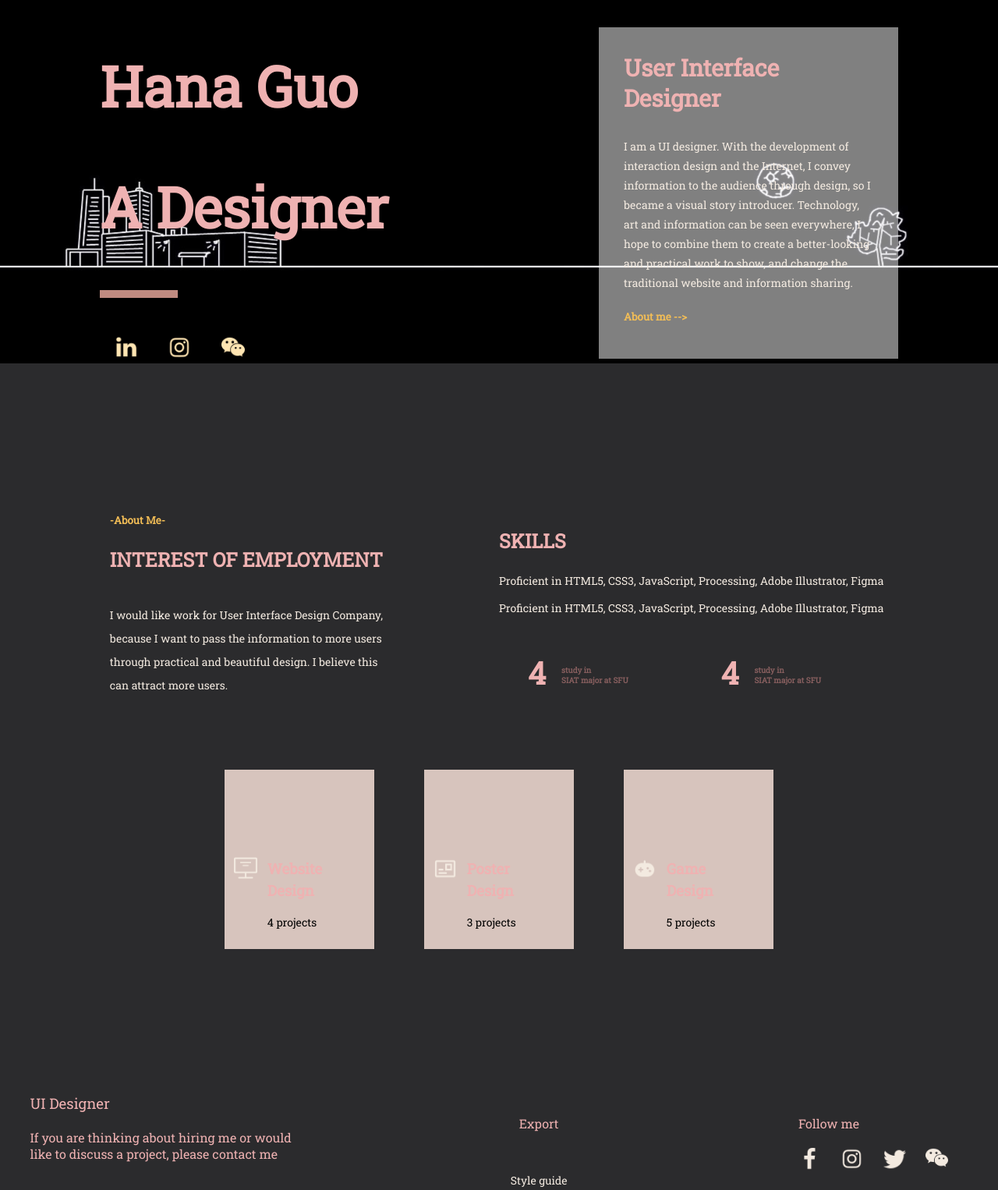
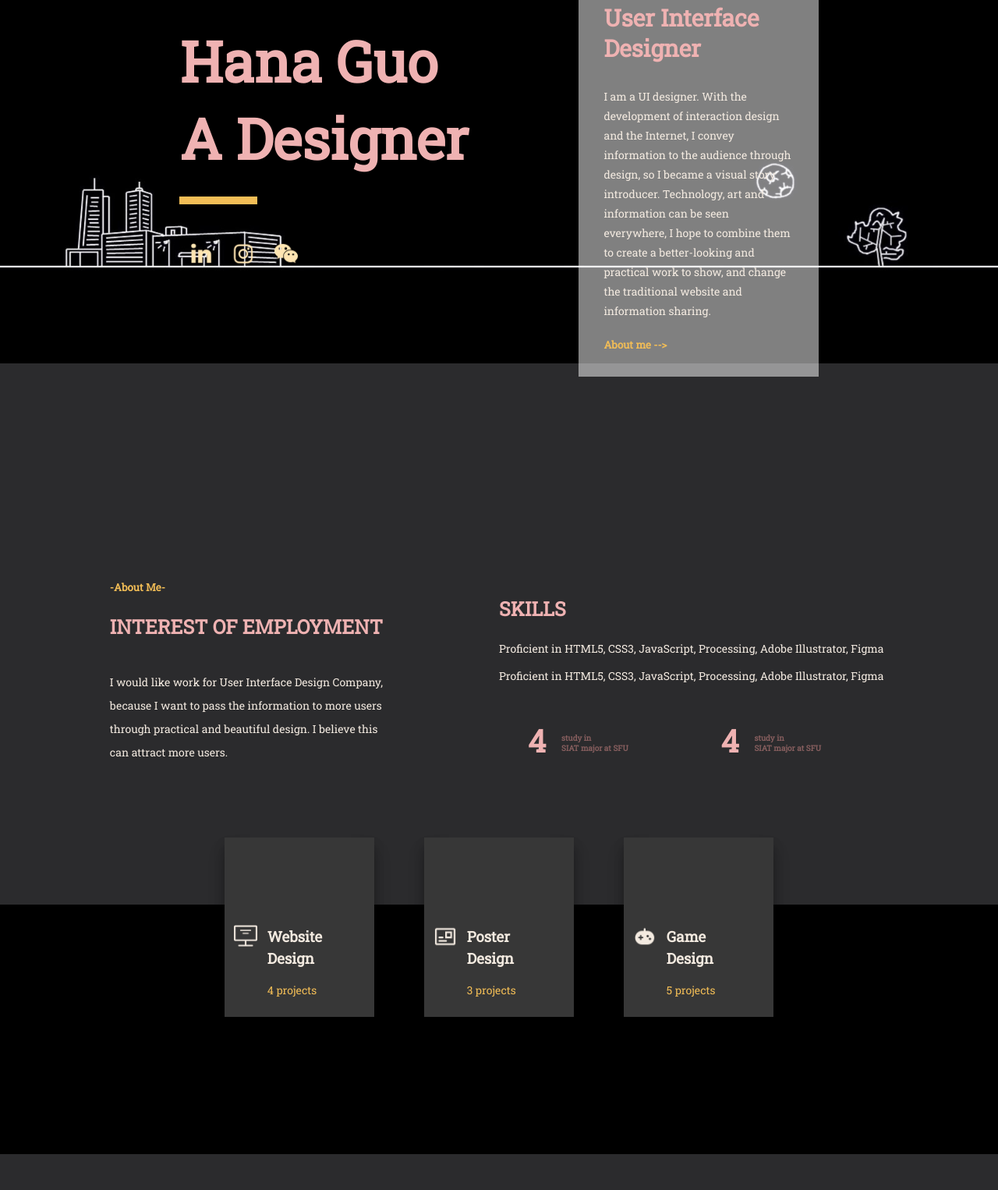
Before and after one commit to StramonyH/IAT339_P03_Portfolio, a plain HTML site: page index.html in a window 1280 px wide. Shown: the part 204-1730 px from the top of the page at 78% size. Drawn offline with Linux system fonts and the light colour scheme.

Commit message:
Edit index css and html

```diff
--- a/css/index.css
+++ b/css/index.css
@@ -3,8 +3,11 @@
   /* border: 1px solid pink; */
 }
 
+
 .header-info{
-  margin-top: 5rem;
+  margin-top: 3rem;
+  margin-left: 10%;
+  margin-right: 10%;
 }
 
 .header-info h1{
@@ -12,16 +15,16 @@
   font-size: 72px;
 }
 
-/* .a-designer h1{
-  margin-top: -2rem;
-} */
+.a-designer h1{
+  margin-top: -3.5rem;
+}
 
 .header-info-name{
   width:40%
 }
 
 .header-info-text{
-  margin-top: 2rem;
+  /* margin-top: 2rem; */
   background-color: rgba(255, 255, 255, 0.5);
   width: 30%;
 }
@@ -39,7 +42,8 @@
 }
 
 .line{
-  background-color: #C08B81;
+  background-color: #F2BD56;
+  margin-top:-2rem;
   width: 100px;
   height: 10px;
 }
@@ -75,7 +79,7 @@
 
 /* about me */
 .intro{
-  margin-top: 10rem;
+  margin-top: 14rem;
 }
 
 .intro-part{
@@ -163,12 +167,13 @@
   /* align-items: center; */
 }
 .website, .poster, .game{
-  background-color: #D7C4BD;
+  background-color: #373737;
   width: 25%;
   margin: 2rem;
   display: flex;
   justify-content:space-evenly;
   height: 230px;
+  box-shadow: 0 10px 12px 0 rgba(0,0,0,0.24),0 17px 20px 0 rgba(0,0,0,0.19);
 }
 
 .website-icon, .poster-icon, .game-icon{
@@ -198,7 +203,27 @@
   margin-top: -1rem;
 }
 
+.website-font h3,.poster-font h3,.game-font h3{
+  color: #F3EAE0;
+}
+
+.design-h3 h3{
+  color:#F3EAE0;
+}
+
 .design-h3 p{
   text-align: left;
-  color: black;
+  color: #F2BD56;
 }
+
+.black{
+  margin-top: -10rem;
+  height: 100vh;
+}
+
+.black-rect{
+  margin-top: -11rem;
+  width: 100%;
+  height: 40vh;
+  background-color: black;
+}
--- a/index.html
+++ b/index.html
@@ -76,6 +76,7 @@
               <h5>About me --></h5>
             </div>
           </div>
+        </div>
       </section>
 
         <section class="intro">
@@ -170,6 +171,12 @@
         </div>
       </section>
 
+      <section="black">
+        <div class="black-rect">
+
+        </div>
+      </section>
+
       <section class="footer">
 
         <div class="footer-center">
```
